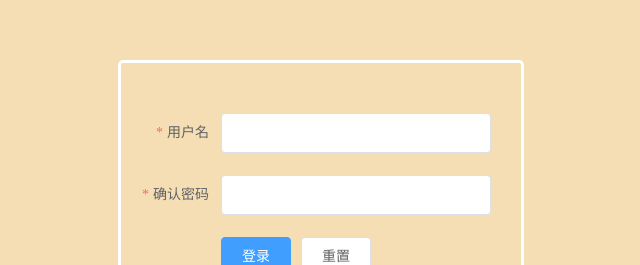
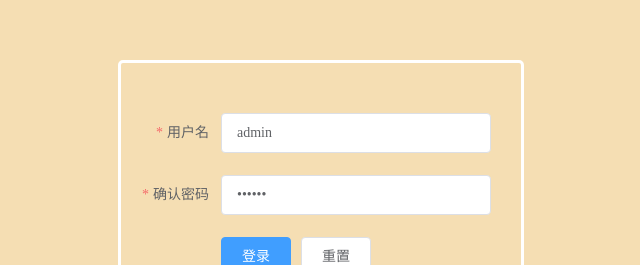
Before and after one commit to lxz8509/vueProject, a Vue app: page /admin#/login in a window 1280 px wide. Shown: the part 187-452 px from the top of the page, without its empty margins (319-959 px from the left). Built offline with nearby package versions, Linux system fonts and the light colour scheme.

Commit message:
修改接口为本地

```diff
--- a/src/component/App.vue
+++ b/src/component/App.vue
@@ -8,6 +8,6 @@ export default{
 </script>
 <style>
 div{
-    color:rgb(228, 247, 215)
+    color:yellowgreen
 }
 </style>
--- a/src/component/admin/subcom/Header.vue
+++ b/src/component/admin/subcom/Header.vue
@@ -1,4 +1,5 @@
 <template>
+
     <el-dropdown @command="handleCommand" class="headButton">
         <span class="el-dropdown-link">
             hello~{{uname}}
--- a/src/component/login/Login.vue
+++ b/src/component/login/Login.vue
@@ -22,8 +22,8 @@
     data() {
       return {
         ruleForm2: {
-          uname: '',
-          upwd: ''
+          uname: "admin",
+          upwd: '123456'
         },
         rules2: {
           uname:[{required:true,message:'不能为空哦~~',trigger:'blur'}] ,
--- a/src/js/api.js
+++ b/src/js/api.js
@@ -1,4 +1,5 @@
-export const domain = 'http://157.122.54.189:9095';
+// export const domain = 'http://157.122.54.189:9095';线上接口
+export const domain = 'http://127.0.0.1:8899';   //本地接口
 
 // 默认导出整个接口配置
 export default {
--- a/src/router/index.js
+++ b/src/router/index.js
@@ -12,6 +12,7 @@ export default new VueRouter({
         {name:'login',path:'/login',component:Login},
         {name:'admin',path:'/admin',component:Admin,
     children:[...shopcart]
-    }
+    },
+{name:'aaa',path:"*",redirect:'/login'}
     ]
 })
```
